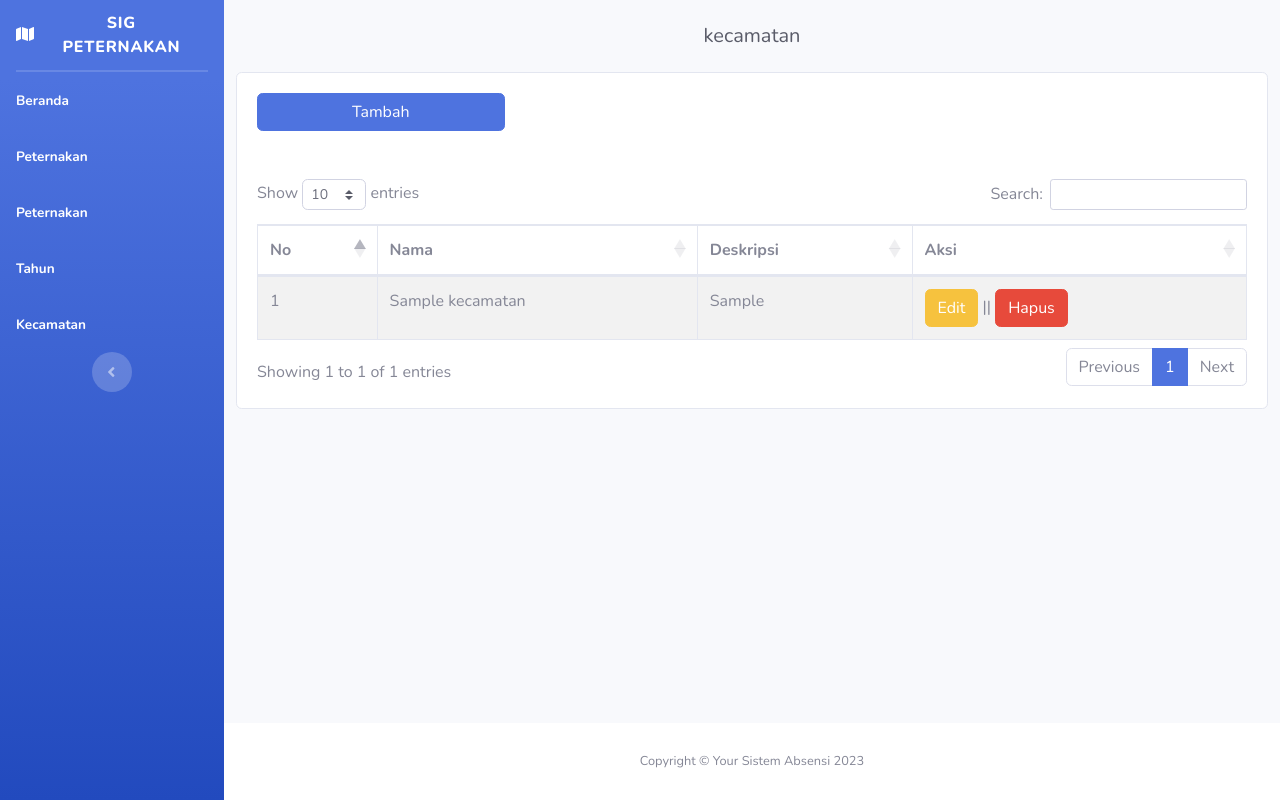
After one commit to Azdirazi/gis-perternakan, a PHP site: page /kecamatan.php in a window 1280 px wide. The commit adds this page. Run offline with PHP 8.4, Linux system fonts and the light colour scheme; tables that the repository leaves empty hold one stand-in row (values such as "Sample post").

Commit message:
selesai crud kecamatan

```diff
--- a/function.php
+++ b/function.php
@@ -96,3 +96,86 @@
 
         return $connection->query("SELECT id, tahun FROM tahun WHERE id= '$id'")->fetch_assoc();
    }
+
+
+   function tambah_data_kecamatan($form)
+   {
+       global  $connection;
+
+       $nama = $form['nama'];
+       $deskripsi = $form['deskripsi'];
+       $polygon = $form['polygon'];
+
+       $connection->query("
+            INSERT INTO kecamatan
+            (nama, deskripsi, polygon)
+            VALUES
+            ('$nama', '$deskripsi', '$polygon')
+       ");
+
+       if ($connection->affected_rows > 0) {
+           set_flash_message('add_success', 'Berhasil menambahkan kecamatan');
+       } else {
+           set_flash_message('add_failed', 'Gagal menambahkan kecamatan');
+       }
+       return redirect('kecamatan.php?halaman=kecamatan');
+
+   }
+
+   function ambil_data_kecamatan()
+   {
+       global  $connection;
+
+       return $connection->query("
+            SELECT
+                id,
+                nama,
+                deskripsi
+            FROM
+                kecamatan
+       ")->fetch_all(MYSQLI_ASSOC);
+   }
+
+   function ambil_kecamatan_by_id($id)
+   {
+       global $connection;
+
+       return $connection->query("
+            SELECT
+                id,
+                nama,
+                deskripsi,
+                polygon
+            FROM
+                kecamatan
+            WHERE
+                id = '$id'
+       ")->fetch_assoc();
+   }
+
+   function update_data_kecamatan($form)
+   {
+       global $connection;
+
+       $id = $form['id'];
+       $nama = $form['nama'];
+       $deskripsi = $form['deskripsi'];
+       $polygon = $form['polygon'];
+
+       $connection->query("
+            UPDATE kecamatan
+            SET
+                nama  = '$nama',
+                deskripsi = '$deskripsi',
+                polygon = '$polygon'
+            WHERE
+                id = '$id'
+       ");
+
+       if ($connection->affected_rows > 0) {
+           set_flash_message('add_success', 'Berhasil update kecamatan');
+       } else {
+           set_flash_message('add_failed', 'Gagal update kecamatan');
+       }
+       return redirect('kecamatan.php?halaman=kecamatan');
+   }
--- /dev/null
+++ b/kecamatan.php
@@ -0,0 +1,103 @@
+<?php
+session_start();
+include "function.php";
+?>
+<!DOCTYPE html>
+<html lang="en">
+<head>
+
+    <?php include "head.php"?>
+
+    <title>Tahun</title>
+
+    <?php include "css.php"?>
+</head>
+
+<body id="page-top">
+<!-- Page Wrapper -->
+<div id="wrapper">
+
+    <?php include "sidebar.php";?>
+
+    <!-- Content Wrapper -->
+    <div id="content-wrapper" class="d-flex flex-column">
+
+        <!-- Main Content -->
+        <div id="content">
+
+            <!-- Begin Page Content -->
+            <div class="container-fluid">
+                <div class="d-sm-flex align-items-center justify-content-between mb-4">
+                    <h1 class="h5 mb-0 text-gray-800 text-center w-100 mt-4">kecamatan</h1>
+                </div>
+
+                <div class="row justify-content-start">
+                    <div class="col-lg-12 col-sm-12 card card-body">
+                        <a href="tambah-kecamatan.php?halaman=tahun" class=" w-25 btn btn-primary">Tambah</a>
+
+                        <?php if (get_flash_name('add_success') != ""):?>
+                            <div class="alert alert-success my-3">
+                                <?= get_flash_message('add_success')?>
+                            </div>
+                        <?php endif;?>
+                        <?php if (get_flash_name('add_failed') != ""):?>
+                            <div class="alert alert-danger my-3">
+                                <?= get_flash_message('add_failed')?>
+                            </div>
+                        <?php endif;?>
+
+                        <!-- table of data -->
+                        <div class="table-responsive mt-5">
+                            <table class="table table-striped table-hover table-bordered" id="table-kecamatan">
+                                <thead>
+                                <tr>
+                                    <th>No</th>
+                                    <th>Nama</th>
+                                    <th>Deskripsi</th>
+                                    <th>Aksi</th>
+                                </tr>
+                                </thead>
+                                <tbody>
+                                    <?php $i = 1;?>
+                                    <?php foreach (ambil_data_kecamatan() as $data):?>
+                                        <tr>
+                                            <td><?= $i++?></td>
+                                            <td><?= $data['nama']?></td>
+                                            <td><?= $data['deskripsi']?></td>
+                                            <td>
+                                                <a href="update-kecamatan.php?halaman=kecamatan&id=<?= $data['id']?>" class="btn btn-warning">Edit</a>
+                                                ||
+                                                <a href="hapus-kecamatan.php?halaman=kecamatan&id=<?= $data['id']?>" class="btn btn-danger">Hapus</a>
+                                            </td>
+                                        </tr>
+                                    <?php endforeach;?>
+                                </tbody>
+                            </table>
+                        </div>
+                    </div>
+                </div>
+            </div>
+
+
+        </div>
+        <!-- End of Content Wrapper -->
+        <?php include "footer.php"?>
+    </div>
+    <!-- End of Page Wrapper -->
+
+    <!-- Scroll to Top Button-->
+    <a class="scroll-to-top rounded" href="#page-top">
+        <i class="fas fa-angle-up"></i>
+    </a>
+
+    <?php include "logout_modal.php"?>
+
+    <?php include "js.php"?>
+    <script>
+        $(document).ready(function () {
+            $("#table-kecamatan").DataTable()
+        })
+    </script>
+</div>
+</body>
+</html>
--- a/sidebar.php
+++ b/sidebar.php
@@ -46,6 +46,12 @@
                 </a>
             </li>
 
+            <li class="nav-item <?php if ((isset($_GET['halaman']) && $_GET['halaman'] == 'kecamatan') || isset($_GET['halaman']) == false) :?> active <?php endif;?>">
+                <a class="nav-link" href="kecamatan.php?halaman=kecamatan">
+                    <span>Kecamatan</span>
+                </a>
+            </li>
+
             <!-- Sidebar Toggler (Sidebar) -->
             <div class="text-center d-none d-md-inline">
                 <button class="rounded-circle border-0" id="sidebarToggle"></button>
```
Also changed, not shown: hapus-kecamatan.php (added, +16 -0 lines), tambah-kecamatan.php (added, +77 -0 lines), update-kecamatan.php (added, +80 -0 lines).
